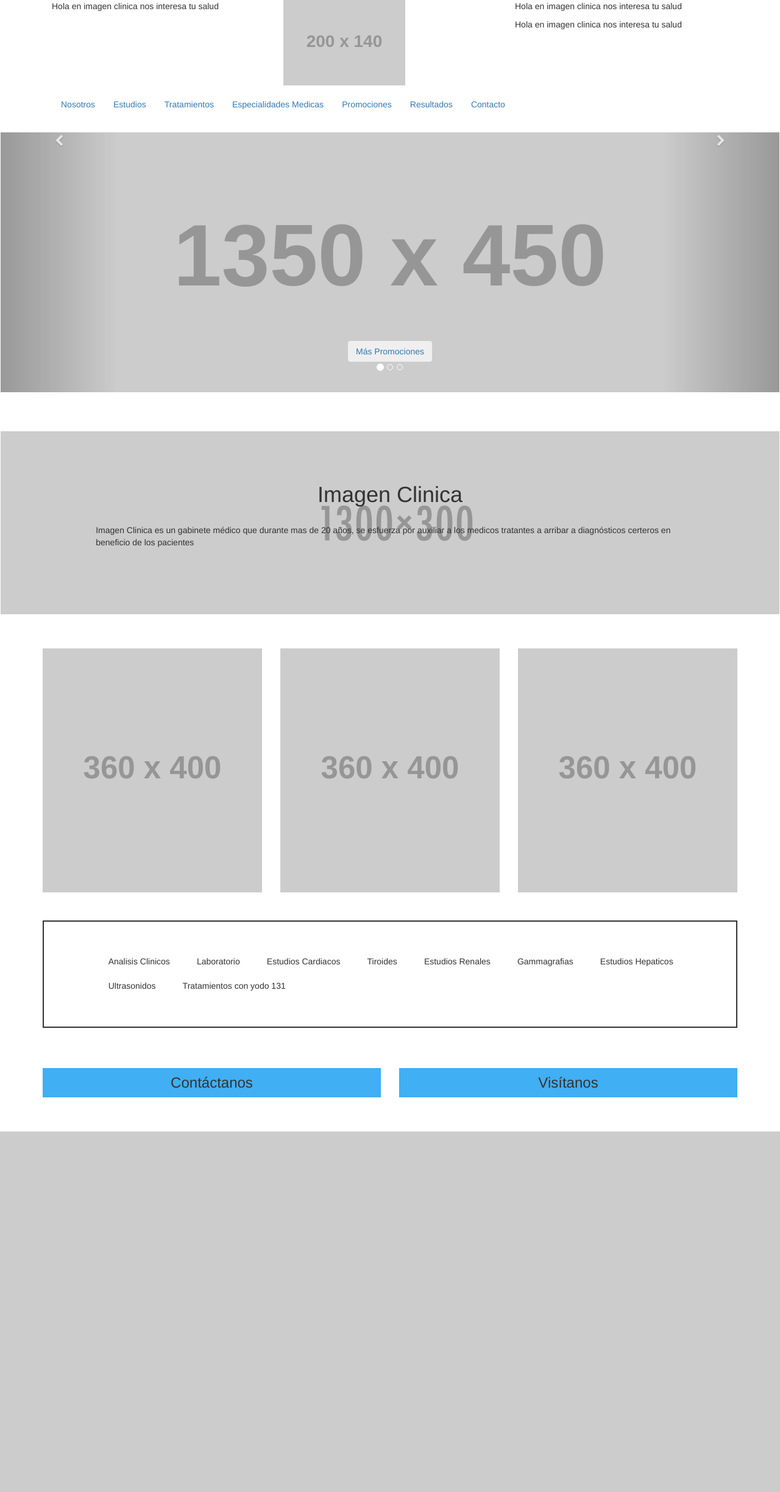
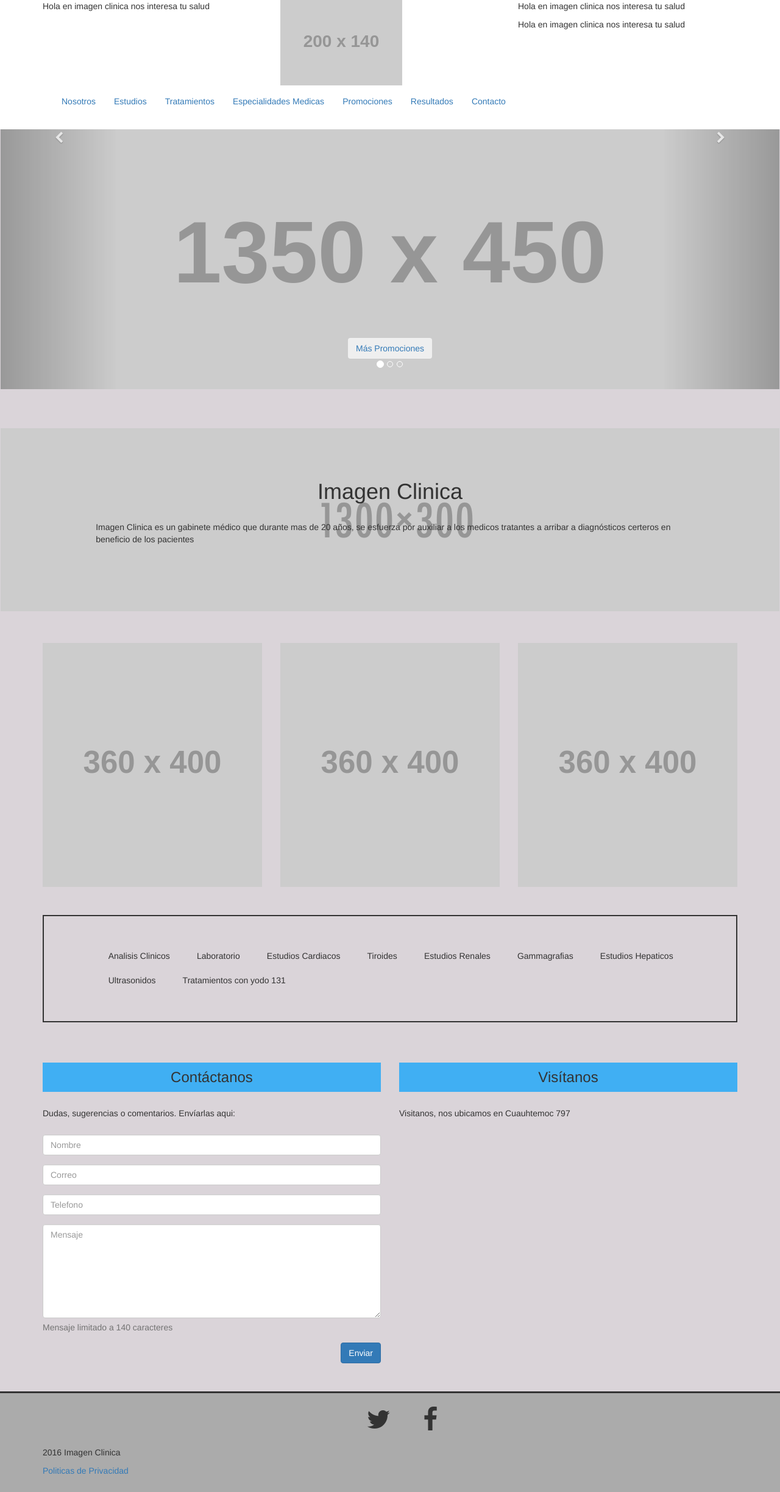
Before and after one commit to VictorMz/Imagen-Clinica, a PHP site: page / in a window 1280 px wide. Shown: the whole page at 61% size. Before the commit the page ends 1855 px from the top, so only its background shows below. Run offline with PHP 8.4, Linux system fonts and the light colour scheme; grey boxes labelled with a size stand in for pictures from a placeholder-image service; some libraries are stand-ins or nearby versions.

Commit message:
Estructura HTML establecida

```diff
--- a/HTML/assets/css/iclinica-home.css
+++ b/HTML/assets/css/iclinica-home.css
@@ -1,7 +1,6 @@
-.top.container-fluid {
-    padding: 5px 1px;
+.promotions.container-fluid {
+    padding: 0px 1px 1px;
 }
-
 .banner-clinica{
     min-height: 300px;
     background-position: center center;
@@ -11,16 +10,13 @@
 	margin-top: 5%;
 	margin-bottom: 4%;
 }
-
 .banner-clinica .container {
     padding: 5% 8%;
 }
-
 .banner-clinica .container h1{
 	text-align: center;
 	margin-bottom: 3%;
 }
-
 .content-main .row{
 	margin-bottom: 4%;
 }
@@ -30,27 +26,43 @@
 	margin-left: 0;
     margin-right: 0;
 }
-
 .tags ul:first-child{
 	display: block;
 	margin-bottom: 1px;
 }
-
-.tags ul:first-child li{
+.tags ul:first-child li, .social li{
 	display: inline-block;
     margin: 1% 2%;
 }
-
 .row.contact-us h3{
 	text-align: center;
     background: #40aff3;
     padding: 2%;
 }
+.contact .form-area form > p, .map >p {
+	margin: 25px 0;
+}
+
 /* media */
 
+@media only screen and (min-width: 768px){
+	.contact-us .map{
+		height: 380px;
+	}
+}
 @media only screen and (max-width: 768px){
+	div#myCarousel, .carousel-inner img.img-responsive {
+		height: 250px;
+	}
+
 	.top.container-fluid  > .banner-clinica{
 		min-height: 170px;
 		background-position: center center;
 	}
+	.contact-us .contact{
+		margin-bottom: 70px;
+	}
+	.options .col-sm-4 {
+		margin-bottom: 4%;
+	}
 }
--- a/HTML/assets/css/iclinica.css
+++ b/HTML/assets/css/iclinica.css
@@ -0,0 +1,20 @@
+body{
+   background: #dad4d9;
+}
+
+.top{
+    background: #fff;
+}
+
+footer{
+    background: #ababab;
+    border-top: 3px solid;
+    padding-top: 10px;
+}
+.social{
+	text-align: center;
+}
+
+.container.information-iclinica{
+	padding-bottom: 2%;
+}
--- a/HTML/index.html
+++ b/HTML/index.html
@@ -20,8 +20,9 @@
 	</head>
 
 	<body>
+	    <div class="container-fluid top">
 			<div class="container"><!-- datos de la clinica, logo , tel, etc-->
-			<div>
+				<div class="row header">
 					<div class="col-sm-4">
 						<p>Hola en imagen clinica nos interesa tu salud</p>
 					</div>
@@ -33,10 +34,8 @@
 						<p>Hola en imagen clinica nos interesa tu salud</p>
 					</div>
 				</div>
-		</div>
 
-        <div class="top container-fluid"><!-- parte fluida -->
-
+				<div class="row">
 					<nav id="navbar-main" class="navbar navbar-center" role="navigation"><!-- menu -->
 						<div class="container">
 							<div class="navbar-header">
@@ -63,10 +62,13 @@
 							<div class="search"><!-- buscador -->
 
 							</div>
-
 						</div>
 					</nav>
+				</div>
+			</div>
+		</div>
 
+        <div class="container-fluid promotions"><!-- parte fluida -->
 
 			<div id="myCarousel" class="carousel slide"><!-- slider -->
 				  <!-- Dot Indicators -->
@@ -146,26 +148,51 @@
 			</div>
 
 			<div class="row contact-us">
-				<div class="col-sm-6">
+				<div class="col-sm-6 contact">
 					<h3>Contáctanos</h3>
+					<div class="form-area">
+						<form role="form">
+							<p>Dudas, sugerencias o comentarios. Envíarlas aqui:</p>
+							<div class="form-group">
+								<input type="text" class="form-control" id="name" name="name" placeholder="Nombre" required>
 							</div>
-				<div class="col-sm-6">
+							<div class="form-group">
+								<input type="text" class="form-control" id="email" name="email" placeholder="Correo" required>
+							</div>
+							<div class="form-group">
+								<input type="text" class="form-control" id="mobile" name="mobile" placeholder="Telefono" required>
+							</div>
+						    <div class="form-group">
+								<textarea class="form-control" type="textarea" id="message" placeholder="Mensaje" maxlength="140" rows="7"></textarea>
+								<span class="help-block"><p id="characterLeft" class="help-block ">Mensaje limitado a 140 caracteres</p></span>
+						    </div>
+						<button type="button" id="submit" name="submit" class="btn btn-primary pull-right">Enviar</button>
+						</form>
+					</div>
+				</div>
+				<div class="col-sm-6 map">
 					<h3>Visítanos</h3>
+					<p>Visitanos, nos ubicamos en Cuauhtemoc 797</p>
+					<iframe src="https://maps.google.com.mx/maps?f=q&hl=en&q=19.394073,-99.153918&iwloc=&ie=UTF8&t=m&z=15&output=embed" width="100%" height="100%" frameborder="0" style="border:0"></iframe>
 				</div>
 			</div>
 
 		</div>
 
 		<footer> <!-- footer -->
-
+			<ul class="social">
+				<li><i class="fa fa-twitter fa-3x" aria-hidden="true"></i></li>
+				<li><i class="fa fa-facebook fa-3x" aria-hidden="true"></i></li>
+			</ul>
+			<div class="container information-iclinica">
+				<p>2016 Imagen Clinica</p>
+				<a href="#">Politicas de Privacidad</a>
+			</div>
 		</footer>
 
 		<!--   Core JS Files   -->
 		<script src="assets/js/jquery.min.js" type="text/javascript"></script>
 		<script src="assets/js/bootstrap.min.js" type="text/javascript"></script>
 
-		<!--  Plugin for the Datepicker, full documentation here: http://www.eyecon.ro/bootstrap-datepicker/ -->
-		<script src="assets/js/bootstrap-datepicker.js" type="text/javascript"></script>
-
 	</body>
 </html>
```
Lines whose indentation alone changed are shown as unchanged.
